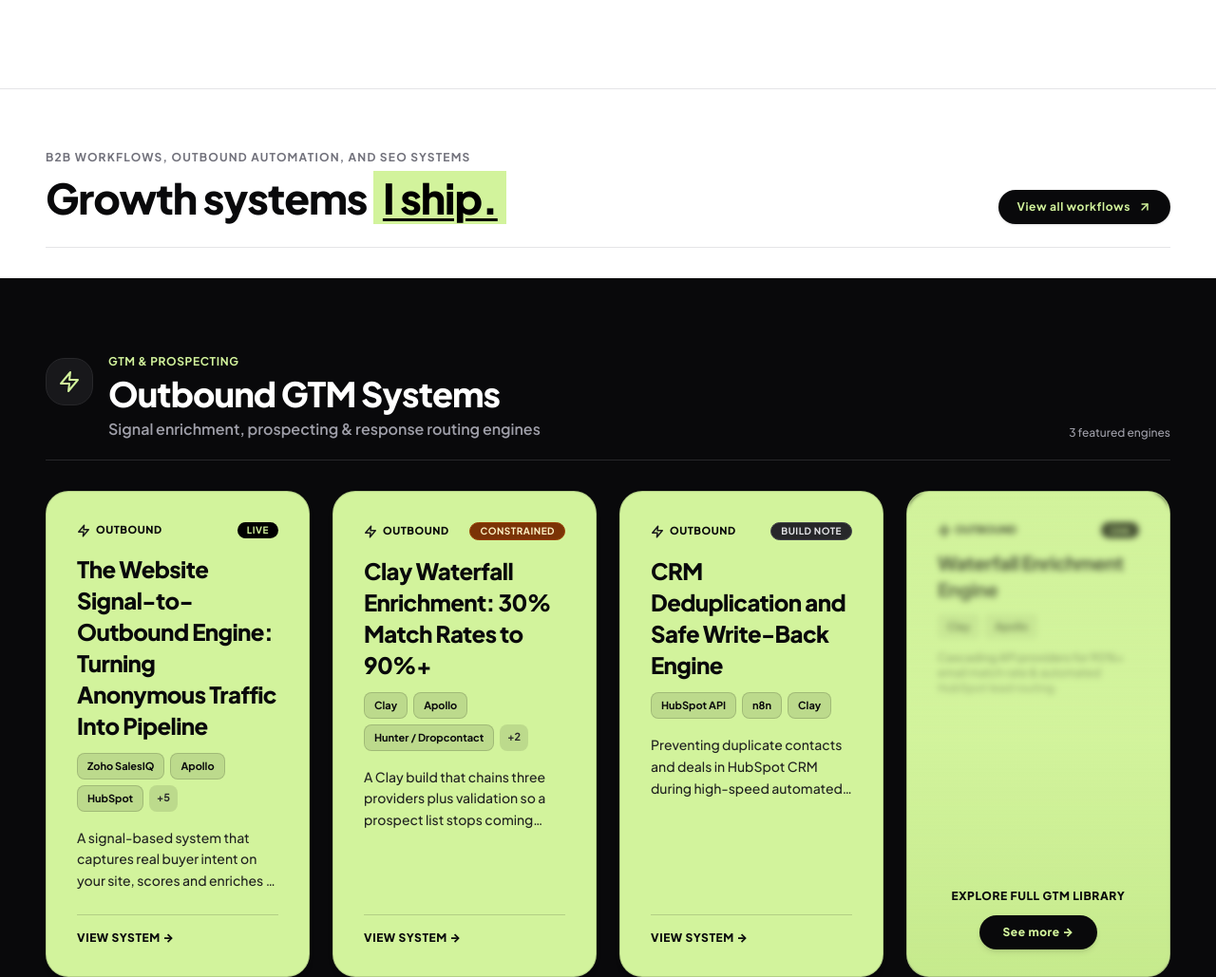
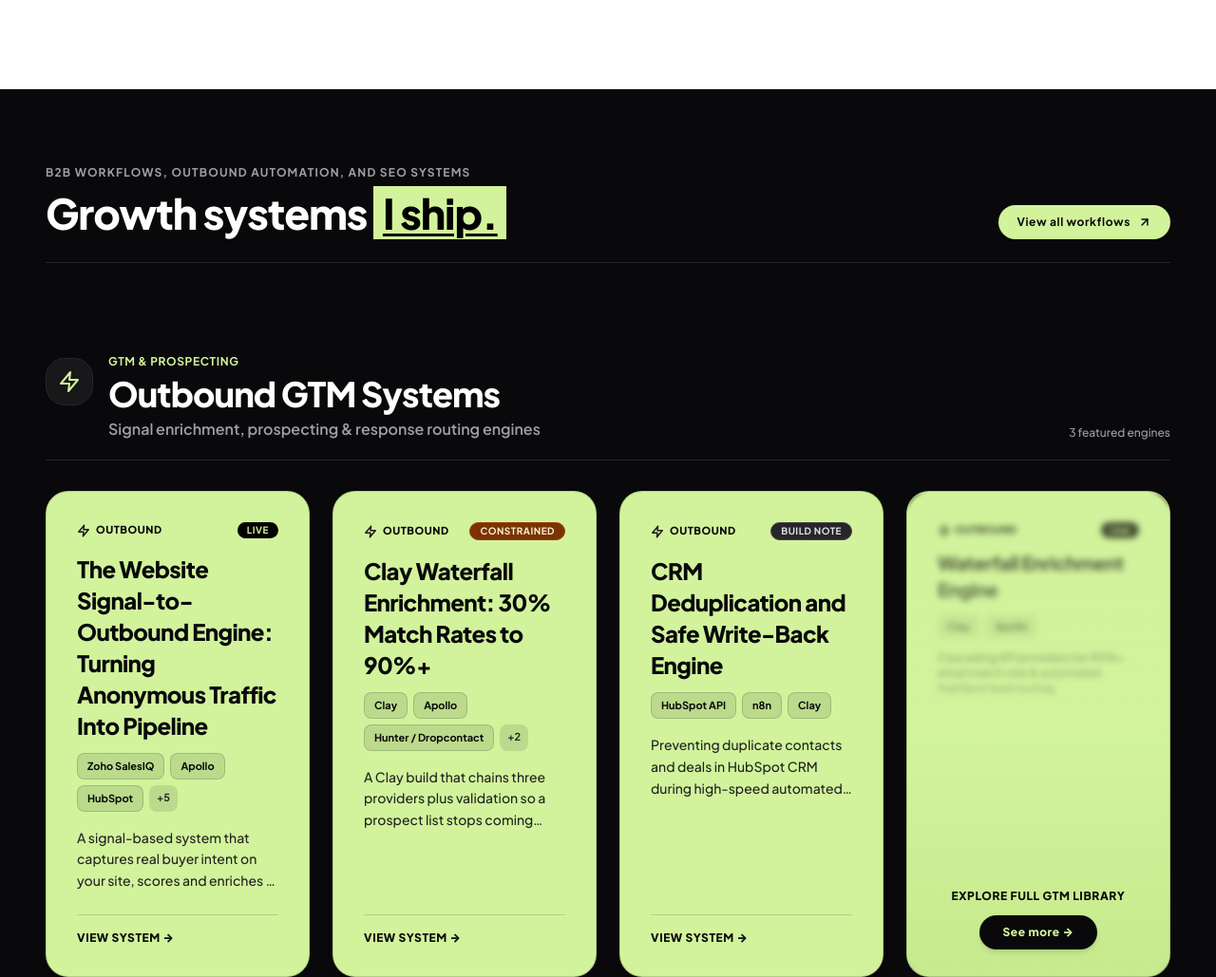
Before and after one commit to digital-experts-team/AI-Growth-Portfolio, an Astro site: page / in a window 1280 px wide. Shown: the part 1066-2095 px from the top of the page at 95% size. Built offline with nearby package versions, Linux system fonts and the light colour scheme; Astro itself is replaced by a stand-in of ours; no server answers.

Commit message:
Move homepage 'Growth systems I ship' heading inside the same section as the outbound/AEO cards instead of a separate white block above

```diff
--- a/src/components/MyLibrarySection.astro
+++ b/src/components/MyLibrarySection.astro
@@ -40,15 +40,18 @@
 }).slice(0, 3); // Display top 3 AEO systems
 ---
 
-<section class="w-full bg-white text-zinc-900 border-b border-zinc-200" aria-labelledby="library-heading">
-  <!-- Section Main Header on White Background -->
-  <div class="max-w-[1360px] mx-auto px-4 sm:px-6 lg:px-12 pt-12 sm:pt-16 pb-8">
-    <div class="flex flex-col sm:flex-row items-start sm:items-end justify-between gap-4 pb-6 border-b border-zinc-200">
+<section class="w-full bg-zinc-950 text-white border-b border-zinc-200" aria-labelledby="library-heading">
+  <!-- Inner Container: main heading now lives inside the same dark section as the cards -->
+  <div class="w-full pt-14 sm:pt-20 pb-24 sm:pb-36 px-4 sm:px-6 lg:px-12">
+    <div class="max-w-[1360px] mx-auto flex flex-col gap-16 sm:gap-24">
+
+      <!-- Section Main Header (integrated, not a separate block) -->
+      <div class="flex flex-col sm:flex-row items-start sm:items-end justify-between gap-4 pb-6 border-b border-zinc-800">
         <div class="flex flex-col gap-1.5">
-        <span class="text-xs font-bold text-zinc-500 tracking-widest uppercase font-mono">
+          <span class="text-xs font-bold text-zinc-400 tracking-widest uppercase font-mono">
             B2B workflows, outbound automation, and SEO systems
           </span>
-        <h2 id="library-heading" class="text-2xl sm:text-3xl lg:text-[44px] font-extrabold text-zinc-950 tracking-tight leading-tight font-display">
+          <h2 id="library-heading" class="text-2xl sm:text-3xl lg:text-[44px] font-extrabold text-white tracking-tight leading-tight font-display">
             Growth systems <span class="heading-highlight">I ship.</span>
           </h2>
         </div>
@@ -56,20 +59,15 @@
         <!-- View All Workflows CTA -->
         <a
           href="/workflows"
-        class="inline-flex items-center gap-2 px-5 py-2.5 rounded-full bg-zinc-950 hover:bg-zinc-800 text-[#d2f39c] text-xs font-bold tracking-wider transition-all font-display whitespace-nowrap shrink-0 shadow-sm"
+          class="inline-flex items-center gap-2 px-5 py-2.5 rounded-full bg-[#d2f39c] hover:bg-[#c2e887] text-zinc-950 text-xs font-bold tracking-wider transition-all font-display whitespace-nowrap shrink-0 shadow-sm"
         >
           <span>View all workflows</span>
-        <svg class="w-3.5 h-3.5 text-[#d2f39c]" viewBox="0 0 24 24" fill="none" stroke="currentColor" stroke-width="2.5" stroke-linecap="round" stroke-linejoin="round">
+          <svg class="w-3.5 h-3.5 text-zinc-950" viewBox="0 0 24 24" fill="none" stroke="currentColor" stroke-width="2.5" stroke-linecap="round" stroke-linejoin="round">
             <line x1="7" y1="17" x2="17" y2="7"></line>
             <polyline points="7 7 17 7 17 17"></polyline>
           </svg>
         </a>
       </div>
-  </div>
-
-  <!-- Inner Black Container wrapping only the sub-sections inside -->
-  <div class="w-full bg-zinc-950 text-white pt-14 sm:pt-20 pb-24 sm:pb-36 px-4 sm:px-6 lg:px-12">
-    <div class="max-w-[1360px] mx-auto flex flex-col gap-16 sm:gap-24">
 
       <!-- SUB-SECTION 1: OUTBOUND SYSTEMS -->
       <div class="flex flex-col gap-8">
```
Lines whose indentation alone changed are shown as unchanged.
